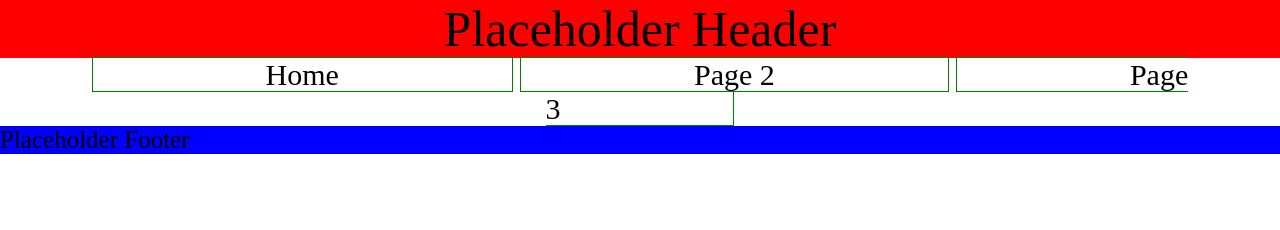
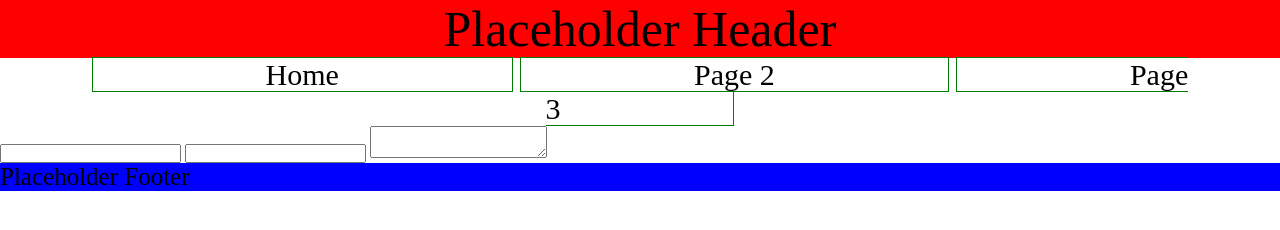
Before and after one commit to skylar-401-advanced-javascript/design-challenges, a website: page index.html in a window 1280 px wide. Drawn offline with Linux system fonts and the light colour scheme.

Commit message:
setup form

```diff
--- a/index.html
+++ b/index.html
@@ -9,11 +9,16 @@
 </head>
 <body>
   <header>Placeholder Header</header>
-    <nav>
-      <a href="#">Home</a>
-      <a href="#">Page 2</a>
-      <a href="#">Page 3</a>
-    </nav>
+  <nav>
+    <a href="#">Home</a>
+    <a href="#">Page 2</a>
+    <a href="#">Page 3</a>
+  </nav>
+  <form>
+    <input type="number">
+    <input type="number">
+    <textarea></textarea>
+  </form>
   <Footer>Placeholder Footer</Footer>
 </body>
 </html>
```
